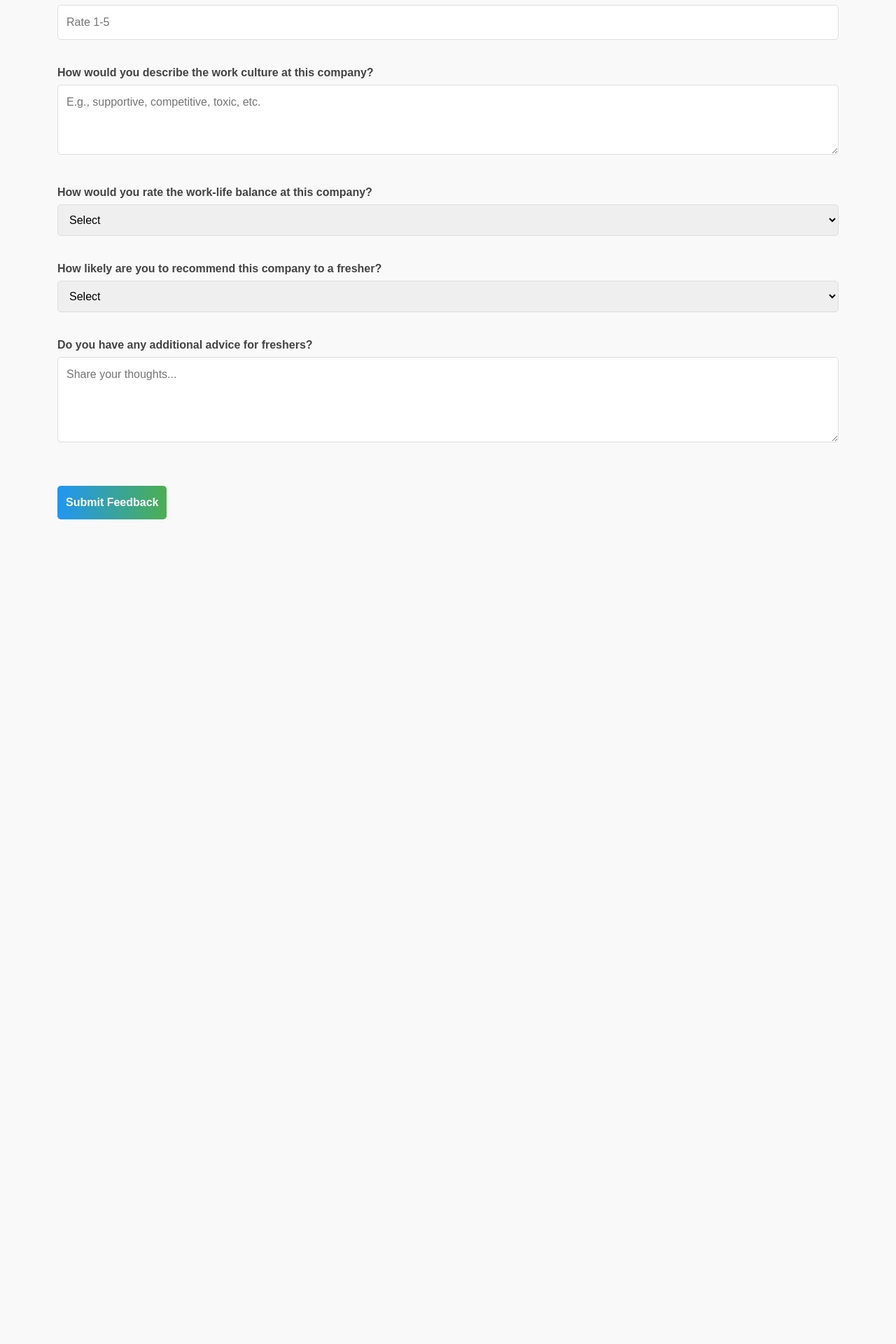
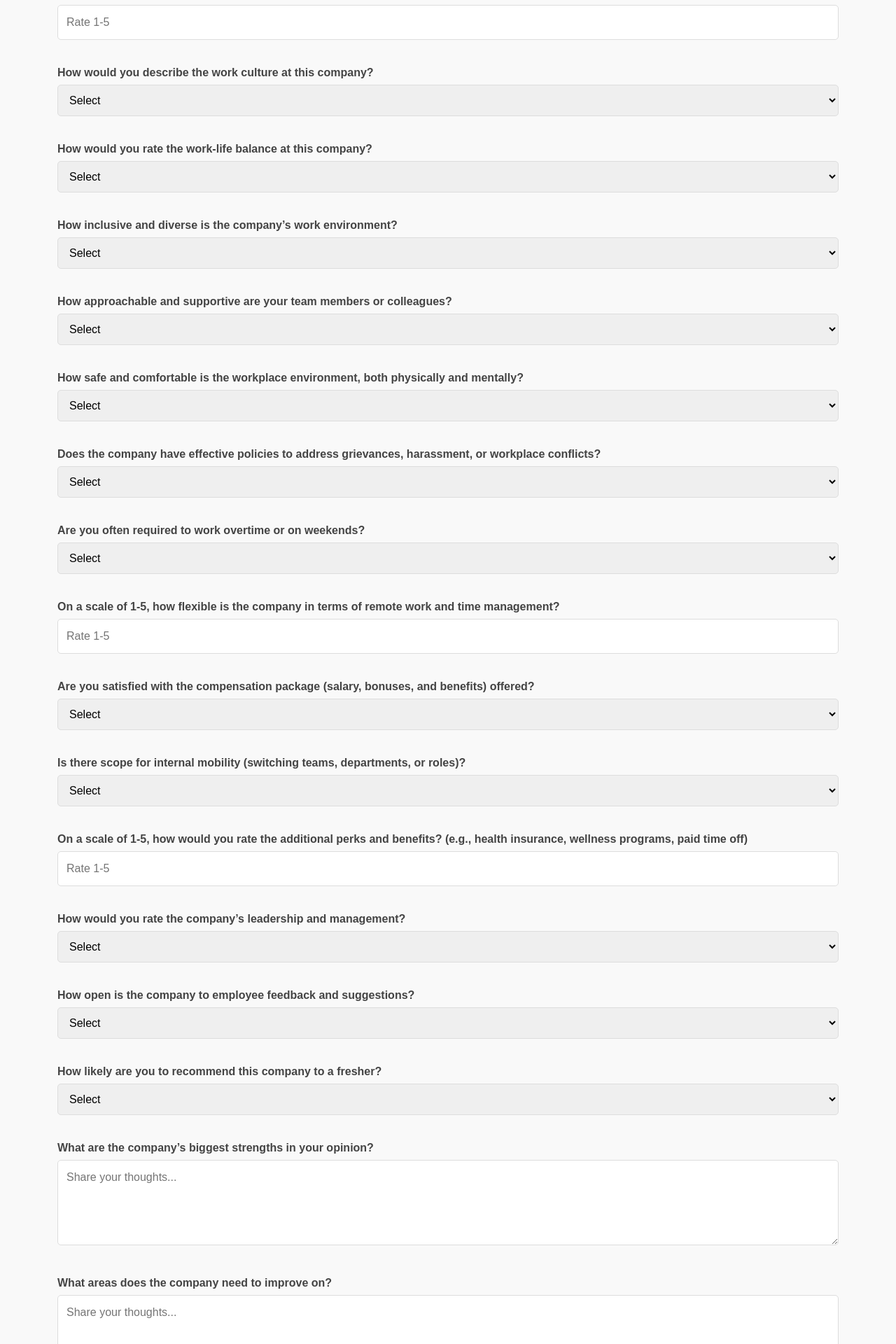
Before and after one commit to Krishnanshu-Goyal/careerconnect, a React (Create React App) app in the folder my-app/: page /feedback-form in a window 1280 px wide. Shown: the part 360-2280 px from the top of the page at 70% size. Before the commit the page ends 1102 px from the top, so only its background shows below. Built offline with nearby package versions, Linux system fonts and the light colour scheme.

Commit message:
feedback form ques

```diff
--- a/my-app/src/pages/FeedbackForm.js
+++ b/my-app/src/pages/FeedbackForm.js
@@ -65,8 +65,8 @@ const FeedbackForm = () => {
             <option value="">Select duration</option>
             <option value="Less than 6 months">Less than 6 months</option>
             <option value="6 months - 1 year">6 months - 1 year</option>
-            <option value="1-3 years">1-3 years</option>
-            <option value="3-5 years">3-5 years</option>
+            <option value="Toxic">Toxic</option>
+            <option value="Average">Average</option>
             <option value="More than 5 years">More than 5 years</option>
           </select>
           {errors.duration && <span className="error">{errors.duration}</span>}
@@ -89,12 +89,13 @@ const FeedbackForm = () => {
         {/* Work Culture */}
         <div className="form-section">
           <label>How would you describe the work culture at this company?</label>
-          <textarea
-            name="workCulture"
-            rows="3"
-            placeholder="E.g., supportive, competitive, toxic, etc."
-            onChange={handleInputChange}
-          ></textarea>
+          <select name="culture" onChange={handleInputChange}>
+            <option value="">Select</option>
+            <option value="Supportive">Supportive</option>
+            <option value="Average">Average</option>
+            <option value="Competitive">Competitive</option>
+            <option value="Toxic">Toxic</option>
+          </select>
           {errors.workCulture && <span className="error">{errors.workCulture}</span>}
         </div>
 
@@ -111,6 +112,144 @@ const FeedbackForm = () => {
           {errors.workLifeBalance && <span className="error">{errors.workLifeBalance}</span>}
         </div>
 
+
+        {/* Inclusivity */}
+        <div className="form-section">
+          <label>How inclusive and diverse is the company’s work environment?</label>
+          <select name="inclusive" onChange={handleInputChange}>
+            <option value="">Select</option>
+            <option value="Highly Inclusive">Highly Inclusive</option>
+            <option value="Moderately Inclusive">Moderately Inclusive</option>
+            <option value="Needs Improvement">Needs Improvement</option>
+          </select>
+          {errors.inclusive && <span className="error">{errors.inclusive}</span>}
+        </div>
+
+        {/* colleagues */}
+        <div className="form-section">
+          <label>How approachable and supportive are your team members or colleagues?</label>
+          <select name="colleagues" onChange={handleInputChange}>
+            <option value="">Select</option>
+            <option value="Highly Supportive">Highly Supportive</option>
+            <option value="Moderately Supportive">Moderately Supportive</option>
+            <option value="Not very Supportive">Not very Supportive</option>
+          </select>
+          {errors.colleagues && <span className="error">{errors.colleagues}</span>}
+        </div>
+
+        {/* safety */}
+        <div className="form-section">
+          <label>How safe and comfortable is the workplace environment, both physically and mentally?</label>
+          <select name="safety" onChange={handleInputChange}>
+            <option value="">Select</option>
+            <option value="Very comfortable and safe">Very comfortable and safe</option>
+            <option value="Somewhat comfortable">Somewhat comfortable</option>
+            <option value="Needs improvement">Needs improvement</option>
+          </select>
+          {errors.safety && <span className="error">{errors.safety}</span>}
+        </div>
+
+        {/* grievances */}
+        <div className="form-section">
+          <label>Does the company have effective policies to address grievances, harassment, or workplace conflicts?</label>
+          <select name="grievances" onChange={handleInputChange}>
+            <option value="">Select</option>
+            <option value="Yes">Yes</option>
+            <option value="No">No</option>
+            <option value="No Idea">No Idea</option>
+          </select>
+          {errors.grievances && <span className="error">{errors.grievances}</span>}
+        </div>
+
+
+        {/* Overtime */}
+        <div className="form-section">
+          <label>Are you often required to work overtime or on weekends?</label>
+          <select name="overtime" onChange={handleInputChange}>
+            <option value="">Select</option>
+            <option value="Rarely">Rarely</option>
+            <option value="Sometimes">Sometimes</option>
+            <option value="Frequently">Frequently</option>
+          </select>
+          {errors.overtime && <span className="error">{errors.overtime}</span>}
+        </div>
+
+
+        {/* remote */}
+        <div className="form-section">
+          <label>On a scale of 1-5, how flexible is the company in terms of remote work and time management?</label>
+          <input
+            type="number"
+            name="remote"
+            min="1"
+            max="5"
+            placeholder="Rate 1-5"
+            onChange={handleInputChange}
+          />
+          {errors.remote && <span className="error">{errors.remote}</span>}
+        </div>
+
+        {/* compensation */}
+        <div className="form-section">
+          <label>Are you satisfied with the compensation package (salary, bonuses, and benefits) offered?</label>
+          <select name="compensation" onChange={handleInputChange}>
+            <option value="">Select</option>
+            <option value="Yes">Yes</option>
+            <option value="No">No</option>
+          </select>
+          {errors.compensation && <span className="error">{errors.compensation}</span>}
+        </div>
+
+        {/* mobility */}
+        <div className="form-section">
+          <label>Is there scope for internal mobility (switching teams, departments, or roles)?</label>
+          <select name="mobility" onChange={handleInputChange}>
+            <option value="">Select</option>
+            <option value="Yes">Yes</option>
+            <option value="No">No</option>
+          </select>
+          {errors.mobility && <span className="error">{errors.mobility}</span>}
+        </div>
+
+        {/* benefits */}
+        <div className="form-section">
+          <label>On a scale of 1-5, how would you rate the additional perks and benefits? (e.g., health insurance, wellness programs, paid time off)</label>
+          <input
+            type="number"
+            name="benefits"
+            min="1"
+            max="5"
+            placeholder="Rate 1-5"
+            onChange={handleInputChange}
+          />
+          {errors.benefits && <span className="error">{errors.benefits}</span>}
+        </div>
+
+        {/* management */}
+        <div className="form-section">
+          <label>How would you rate the company’s leadership and management?</label>
+          <select name="management" onChange={handleInputChange}>
+            <option value="">Select</option>
+            <option value="Excellent">Excellent</option>
+            <option value="Good">Good</option>
+            <option value="Average">Average</option>
+            <option value="Poor">Poor</option>
+          </select>
+          {errors.management && <span className="error">{errors.management}</span>}
+        </div>
+
+        {/* suggestions */}
+        <div className="form-section">
+          <label>How open is the company to employee feedback and suggestions?</label>
+          <select name="suggestions" onChange={handleInputChange}>
+            <option value="">Select</option>
+            <option value="Very Open">Very Open</option>
+            <option value="Somewhat Open">Somewhat Open</option>
+            <option value="Not at all Open">Not at all Open</option>
+          </select>
+          {errors.suggestions && <span className="error">{errors.suggestions}</span>}
+        </div>
+
         {/* Recommendation */}
         <div className="form-section">
           <label>How likely are you to recommend this company to a fresher?</label>
@@ -124,9 +263,31 @@ const FeedbackForm = () => {
           {errors.recommendation && <span className="error">{errors.recommendation}</span>}
         </div>
 
+        {/* strengths */}
+        <div className="form-section">
+          <label>What are the company’s biggest strengths in your opinion?</label>
+          <textarea
+            name="strengths"
+            rows="4"
+            placeholder="Share your thoughts..."
+            onChange={handleInputChange}
+          ></textarea>
+        </div>
+
+        {/* weakness */}
+        <div className="form-section">
+          <label>What areas does the company need to improve on?</label>
+          <textarea
+            name="weakness"
+            rows="4"
+            placeholder="Share your thoughts..."
+            onChange={handleInputChange}
+          ></textarea>
+        </div>
+
         {/* Additional Feedback */}
         <div className="form-section">
-          <label>Do you have any additional advice for freshers?</label>
+          <label>Do you have any additional advice for freshers considering this company?</label>
           <textarea
             name="additionalAdvice"
             rows="4"
@@ -135,6 +296,8 @@ const FeedbackForm = () => {
           ></textarea>
         </div>
 
+
+
         <button type="submit">Submit Feedback</button>
       </form>
     </div>
```
